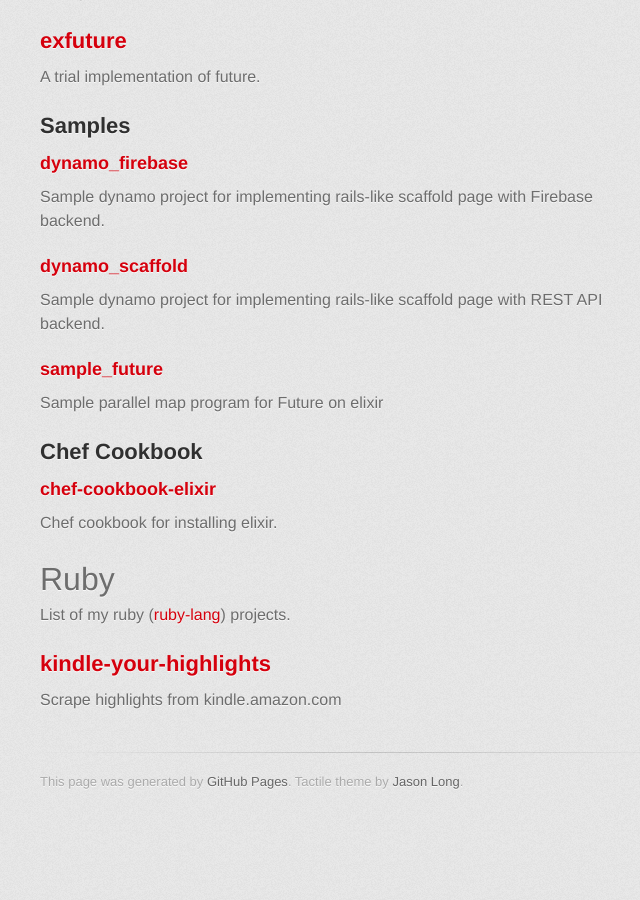
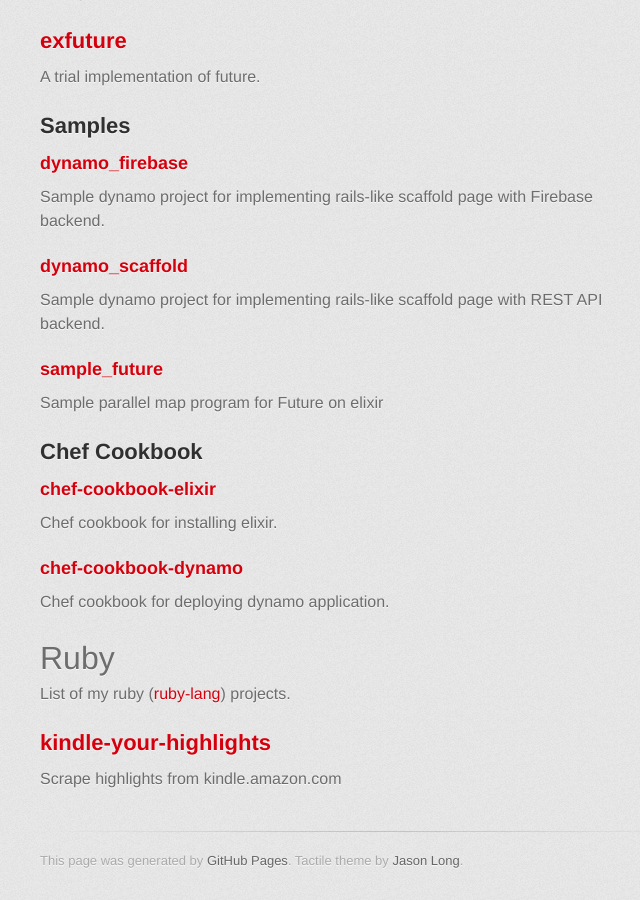
Before and after one commit to parroty/parroty.github.com, a Jekyll site: the page built from index.md, in a window 1280 px wide and 900 px high, scrolled down 1116 px. Shown: the whole window, without its empty margins (290-930 px from the left). Built offline with Jekyll 4.4.1, drawn with Linux system fonts in a browser that asks for light colours; some web fonts are replaced; before the commit the page ends 1937 px from its top, so only the background shows below that.

Commit message:
Add chef cookbook for dynamo

```diff
--- a/index.md
+++ b/index.md
@@ -53,6 +53,9 @@
 ### <a href="https://github.com/parroty/chef-cookbook-elixir" target="_blank">chef-cookbook-elixir</a>
 Chef cookbook for installing elixir.
 
+### <a href="https://github.com/parroty/chef-cookbook-dynamo" target="_blank">chef-cookbook-dynamo</a>
+Chef cookbook for deploying dynamo application.
+
 # Ruby
 List of my ruby (<a href="https://www.ruby-lang.org/" target="_blank">ruby-lang</a>) projects.
 
```
